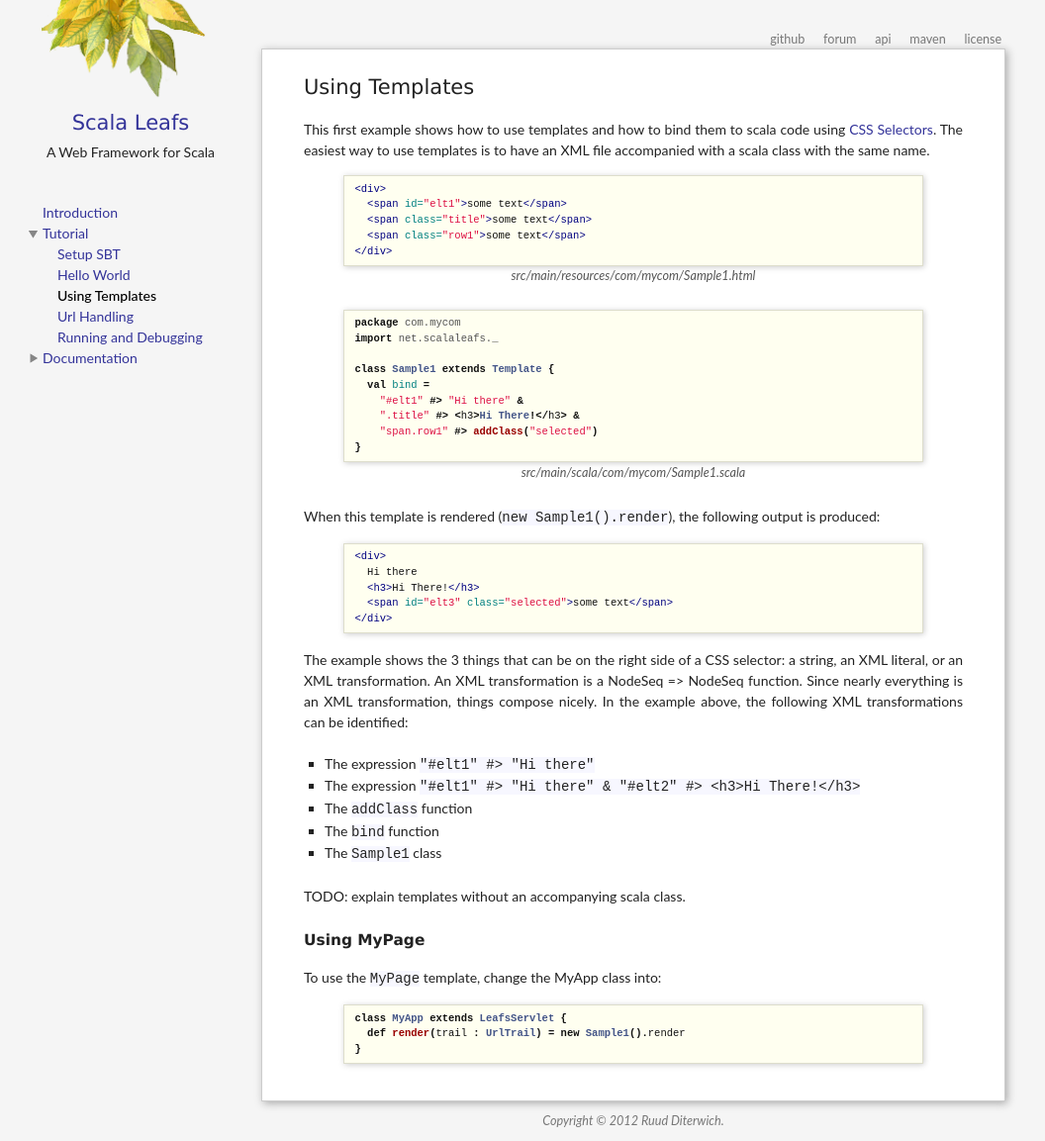
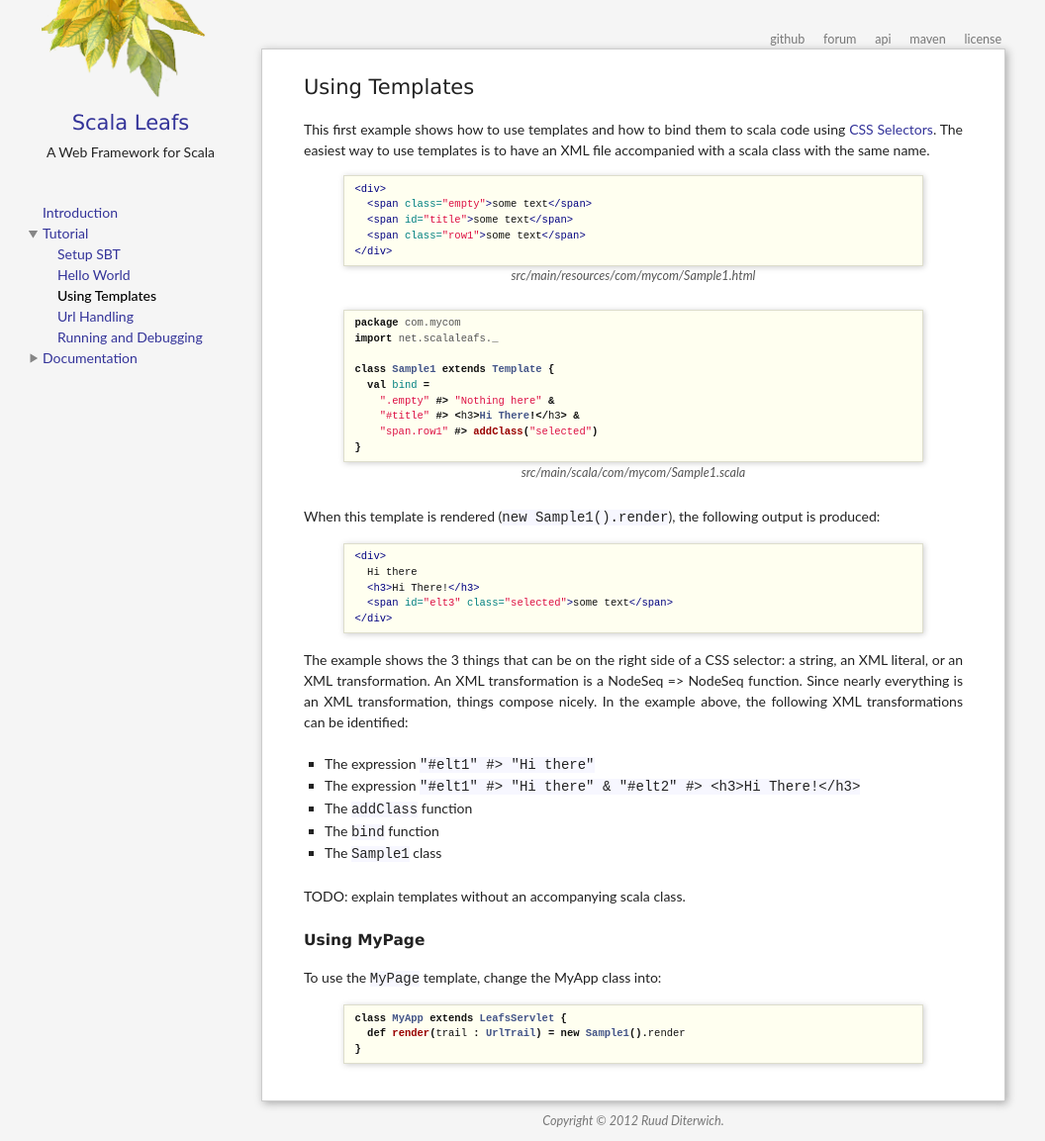
Before and after one commit to scalastuff/scalaleafs, a Jekyll site: the page built from using-templates.md, in a window 1280 px wide. Shown: the whole page at 99% size, without its empty margins (0-1056 px from the left). Built offline with Jekyll 4.4.1, drawn with Linux system fonts in a browser that asks for light colours.

Commit message:
Updated using-templates.md

```diff
--- a/using-templates.md
+++ b/using-templates.md
@@ -7,8 +7,8 @@ This first example shows how to use templates and how to bind them to scala code
 
 {% highlight html %}
 <div>
-  <span id="elt1">some text</span>
-  <span class="title">some text</span>
+  <span class="empty">some text</span>
+  <span id="title">some text</span>
   <span class="row1">some text</span>
 </div>
 {% endhighlight %}
@@ -20,8 +20,8 @@ import net.scalaleafs._
 
 class Sample1 extends Template {
   val bind =
-    "#elt1" #> "Hi there" &
-    ".title" #> <h3>Hi There!</h3> &
+    ".empty" #> "Nothing here" &
+    "#title" #> <h3>Hi There!</h3> &
     "span.row1" #> addClass("selected")
 }
 {% endhighlight %}
```
